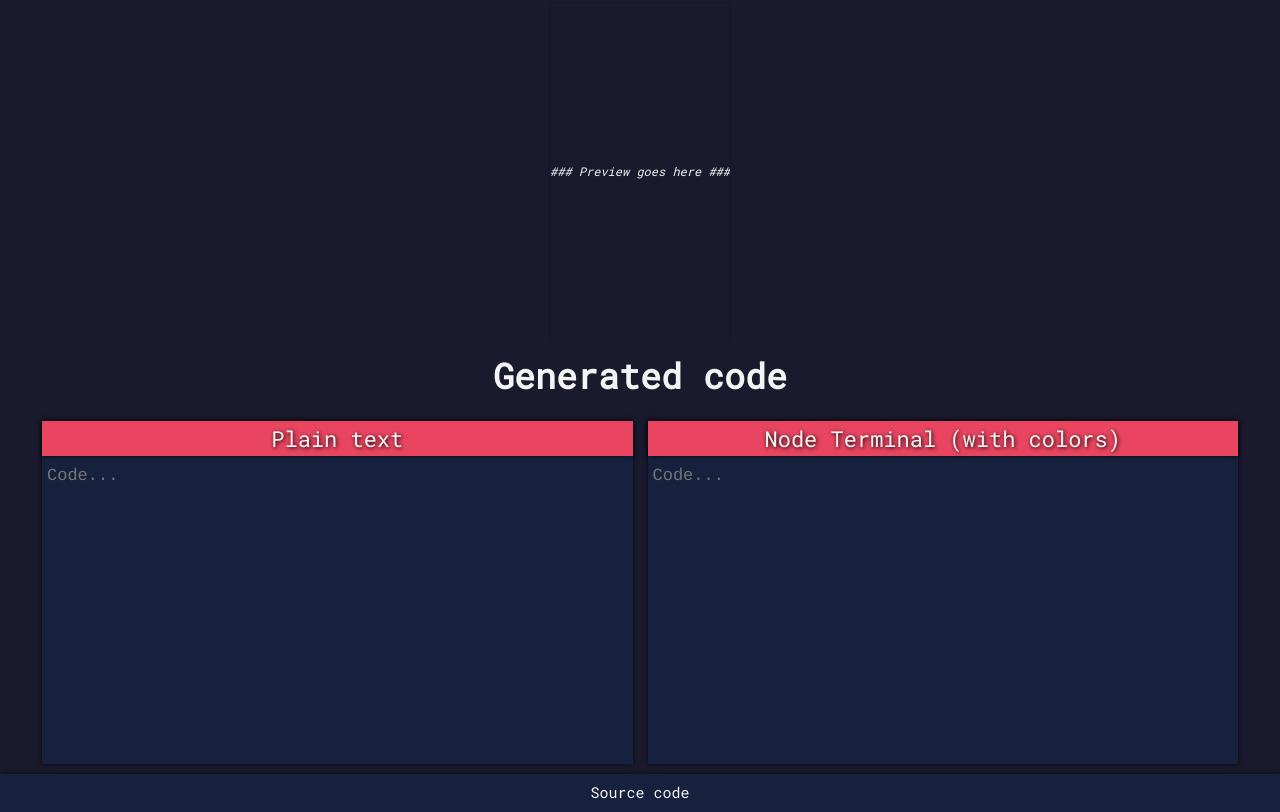
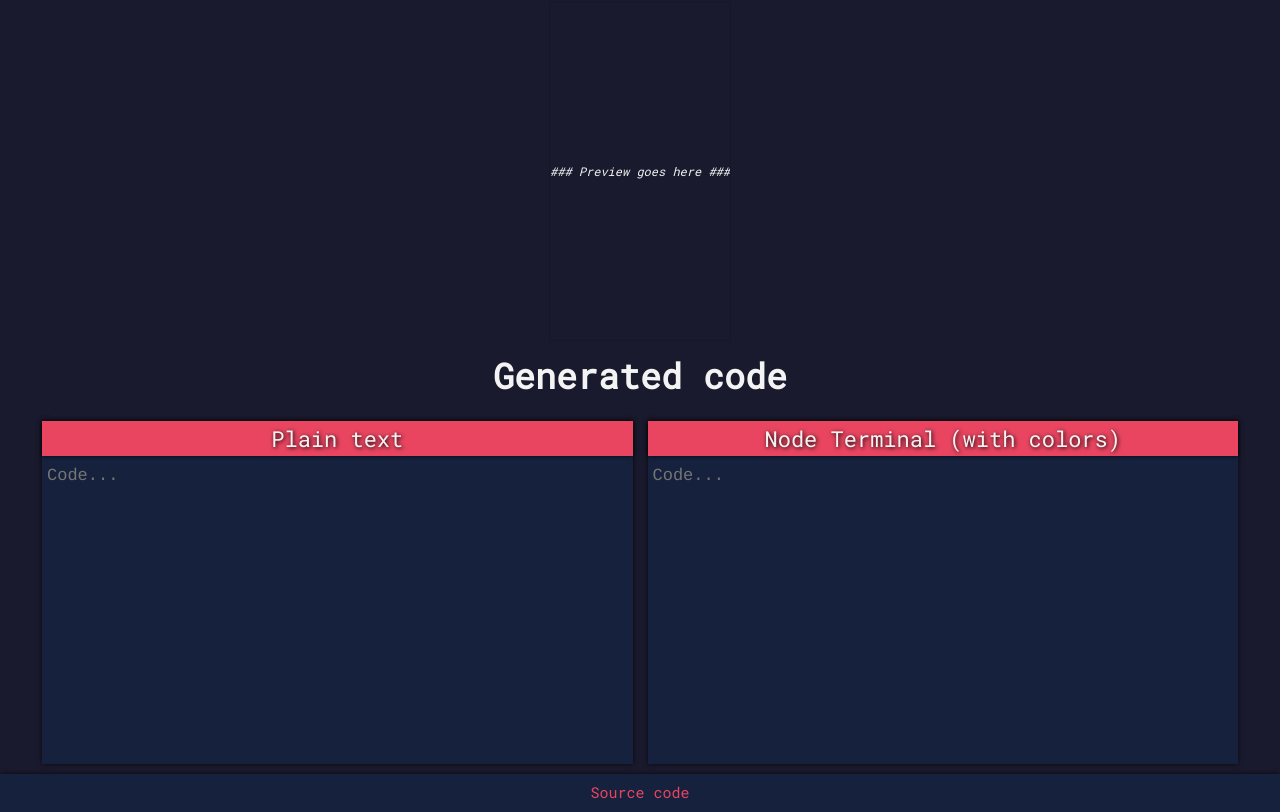
Before and after one commit to Mihaszki/AsciiPainter, a plain HTML site: page index.html in a window 1280 px wide. Shown: the part 883-1695 px from the top of the page. Drawn offline with Linux system fonts and the light colour scheme.

Commit message:
Add source code url to footer

```diff
--- a/index.html
+++ b/index.html
@@ -53,7 +53,7 @@
       <textarea id="jsCode" placeholder="Code..." readonly></textarea>
     </div>
   </div>
-  <div class="footer">Source code</div>
+  <div class="footer"><a href="https://github.com/Mihaszki/AsciiPainter" target="_blank">Source code</a></div>
   <script src="src/js/core.js"></script>
 </body>
 
```
